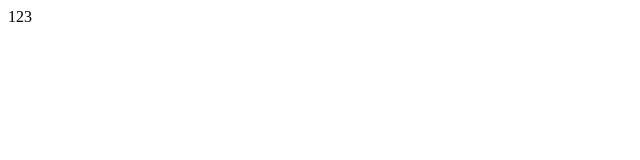
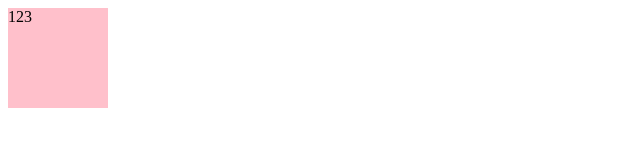
Before and after one commit to sunshine0902/sunshine, a plain HTML site: page index.html in a window 1280 px wide. Shown: the whole page, without its empty margins (0-640 px from the left). Drawn offline with Linux system fonts and the light colour scheme.

Commit message:
修改了index.html

```diff
--- a/index.html
+++ b/index.html
@@ -4,6 +4,13 @@
     <meta charset="UTF-8">
     <meta name="viewport" content="width=device-width, initial-scale=1.0">
     <title>Document</title>
+    <style>
+        div {
+            width: 100px;
+            height: 100px;
+            background-color: pink;
+        }
+    </style>
 </head>
 <body>
     <div>123</div>
```
